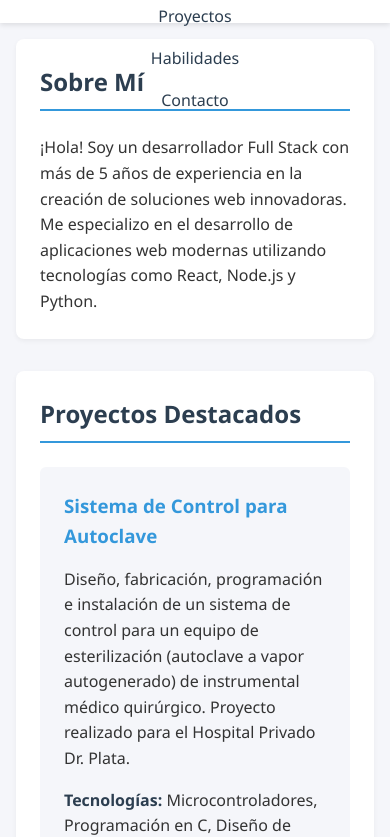
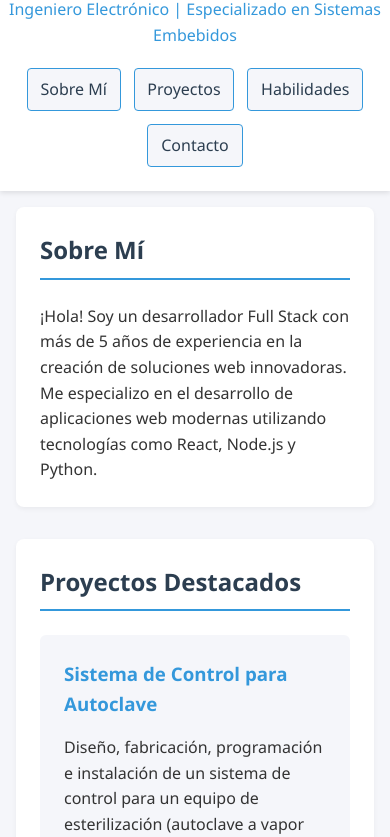
Before and after one commit to makerylab/makerylab.github.io, a plain HTML site: page index.html in a window 390 px wide. Shown: the part 127-964 px from the top of the page. Drawn offline with Linux system fonts and the light colour scheme; a script that the page names is missing.

Commit message:
Mejora de la navegación en dispositivos móviles

```diff
--- a/styles.css
+++ b/styles.css
@@ -186,14 +186,40 @@ footer {
 
 /* Responsive */
 @media (max-width: 768px) {
+    header {
+        height: auto;
+        padding: 1.5rem 0;
+    }
+
     header h1 {
-        font-size: 2rem;
+        font-size: 1.8rem;
+    }
+
+    header p {
+        font-size: 1rem;
+        margin-bottom: 1.2rem;
     }
 
     nav ul {
-        flex-direction: column;
-        align-items: center;
-        gap: 1rem;
+        flex-direction: row;
+        flex-wrap: wrap;
+        justify-content: center;
+        gap: 0.8rem;
+        margin-top: 0;
+    }
+
+    nav a {
+        display: block;
+        padding: 0.5rem 0.8rem;
+        background-color: var(--light-bg);
+        border: 1px solid var(--secondary-color);
+        text-align: center;
+        min-width: 80px;
+    }
+
+    nav a:hover {
+        background-color: var(--secondary-color);
+        color: var(--white);
     }
 
     .habilidades-container {
```
